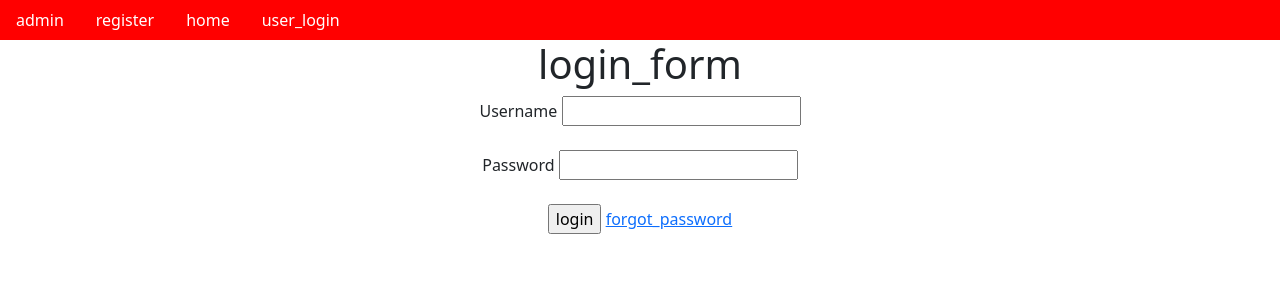
After one commit to akashcs25/user_models_2, a Django app: page /user_login/ in a window 1280 px wide. The commit adds this page. Shown: the top 300 px of the page. Run offline with Django 4.2, Linux system fonts and the light colour scheme.

Commit message:
first commit

```diff
--- a/app/forms.py
+++ b/app/forms.py
@@ -5,7 +5,7 @@ class UserForm(forms.ModelForm):
     class Meta:
         model=User
         fields=['username','email','password']
-        widget={'password': forms.PasswordInput}
+        widgets={'password': forms.PasswordInput}
         help_texts={'username':''}
 
 
--- a/app/views.py
+++ b/app/views.py
@@ -1,7 +1,10 @@
 from django.shortcuts import render
 from app.forms import *
-from django.http import HttpResponse
+from django.http import HttpResponse,HttpResponseRedirect
 from django.core.mail import send_mail
+from django.contrib.auth import authenticate,login,logout
+from django.urls import reverse
+from django.contrib.auth.decorators import login_required
 # Create your views here.
 
 
@@ -30,3 +33,70 @@ def registration(request):
 
             return HttpResponse('registration successfull')
     return render(request,'registration.html',d)
+
+
+def home(request):
+    if request.session.get('username'):
+        username=request.session.get('username')
+        d={'username':username}
+        return render(request,'home.html',d)
+
+    return render(request,'home.html')
+
+
+def user_login(request):
+    if request.method=='POST':
+        username=request.POST['username']
+        password=request.POST['password']
+        AUO=authenticate(username=username,password=password)
+        if AUO:
+            if AUO.is_active:
+                login(request,AUO)
+                request.session['username']=username
+                return HttpResponseRedirect(reverse('home'))
+            else:
+                return HttpResponse('user is not active')
+        else:
+            return HttpResponse('invalid details')
+
+    return render(request,'user_login.html')
+
+
+@login_required
+def user_logout(request):
+    logout(request)
+    return HttpResponseRedirect(reverse('home'))
+
+
+@login_required
+def display(request):
+    username=request.session.get('username')
+    UO=User.objects.get(username=username)
+    PO=Profile.objects.get(username=UO)
+    d={'UO':UO,'PO':PO}
+    return render(request,'display.html',d)
+
+
+
+@login_required
+def change_password(request):
+    if request.method=='POST':
+        PW=request.POST.get('pw')
+        username=request.session.get('username')
+        UO=User.objects.get(username=username)
+
+        UO.set_password(PW)
+        UO.save()
+        return HttpResponse('password changed successfully!!!')
+
+    return render(request,'change_password.html')
+
+def reset_password(request):
+    if request.method=='POST':
+        user=request.POST['username']
+        UO=User.objects.get(username=user)
+        RP=request.POST['password']
+        UO.set_password(RP)
+        UO.save()
+        return HttpResponse('reset_password successful!!!')
+    return render(request,'reset_password.html')
--- a/project5/urls.py
+++ b/project5/urls.py
@@ -21,6 +21,12 @@ from django.conf.urls.static import static
 from app.views import *
 urlpatterns = [
     path('admin/', admin.site.urls),
-    path('registration/',registration,name='registration')
+    path('registration/',registration,name='registration'),
+    path('home/',home,name='home'),
+    path('user_login/',user_login,name='user_login'),
+    path('user_logout/',user_logout,name='user_logout'),
+    path('display/',display,name='display'),
+    path('change_password/',change_password,name='change_password'),
+    path('reset_password/',reset_password,name='reset_password')
 
 ] + static(settings.MEDIA_URL, document_root=settings.MEDIA_ROOT)
--- /dev/null
+++ b/templates/dummy.html
@@ -0,0 +1,34 @@
+<!doctype html>
+<html lang="en">
+  <head>
+    <meta charset="utf-8">
+    <meta name="viewport" content="width=device-width, initial-scale=1">
+    {% block title %}
+        <title>Bootstrap demo</title>
+    {% endblock %}
+    <link href="https://cdn.jsdelivr.net/npm/bootstrap@5.3.0/dist/css/bootstrap.min.css" rel="stylesheet" integrity="sha384-9ndCyUaIbzAi2FUVXJi0CjmCapSmO7SnpJef0486qhLnuZ2cdeRhO02iuK6FUUVM" crossorigin="anonymous">
+  </head>
+  <body>
+    <nav class="nav" style="background-color: red;">
+        <a href="{% url 'admin:index' %}" class="nav-link text-white">admin</a>
+        <a href="{% url 'registration' %}" class="nav-link text-white">register</a>
+        <a href="{% url 'home'%}" class="nav-link text-white">home</a>
+    {% if user.is_authenticated %}
+
+        <a href="{% url 'user_logout' %}" class="nav-link text-white">user_logout</a>
+        <a href="{% url 'display' %}"class="nav-link text-white">display</a>
+        <a href="{% url 'change_password' %}" class="nav-link text-white">change_password</a>
+    {% else %}
+
+        <a href="{% url 'user_login' %}" class="nav-link text-white">user_login</a>
+
+    {% endif %}
+
+        <!-- <a href="{% url 'user_login'%}" class="nav-link text-white">login</a> -->
+    </nav>
+    {% block body_block %}
+
+    {% endblock %}
+    <script src="https://cdn.jsdelivr.net/npm/bootstrap@5.3.0/dist/js/bootstrap.bundle.min.js" integrity="sha384-geWF76RCwLtnZ8qwWowPQNguL3RmwHVBC9FhGdlKrxdiJJigb/j/68SIy3Te4Bkz" crossorigin="anonymous"></script>
+  </body>
+</html>
--- /dev/null
+++ b/templates/user_login.html
@@ -0,0 +1,23 @@
+{% extends 'dummy.html' %}
+
+{% block title %}
+    <title>user_login_page</title>
+{% endblock %}
+
+{% block body_block %}
+    <center>
+        <h1>login_form</h1>
+        <form method="POST">
+            {% csrf_token %}
+            <label for="username">Username</label>
+            <input type="text" name="username" id="username"><br>
+            <br>
+            <label for="password">Password</label>
+            <input type="password" name="password" id="password"><br>
+            <br>
+            <input type="submit" value="login">
+            <a href="{% url 'reset_password' %}">forgot_password</a>
+        </form>
+
+    </center>
+{% endblock %}
```
Also changed, not shown: templates/change_password.html (added, +18 -0 lines), templates/display.html (added, +16 -0 lines), templates/home.html (added, +16 -0 lines), templates/registration.html (+10 -8 lines), templates/reset_password.html (added, +19 -0 lines), db.sqlite3, media/image2_nzKTqyU.jpg (added), media/image2_yz2gmu7.jpg (added), media/images_3_EXe1Q0W.jpeg (added), media/images_3_rk0PnzU.jpeg (added).
